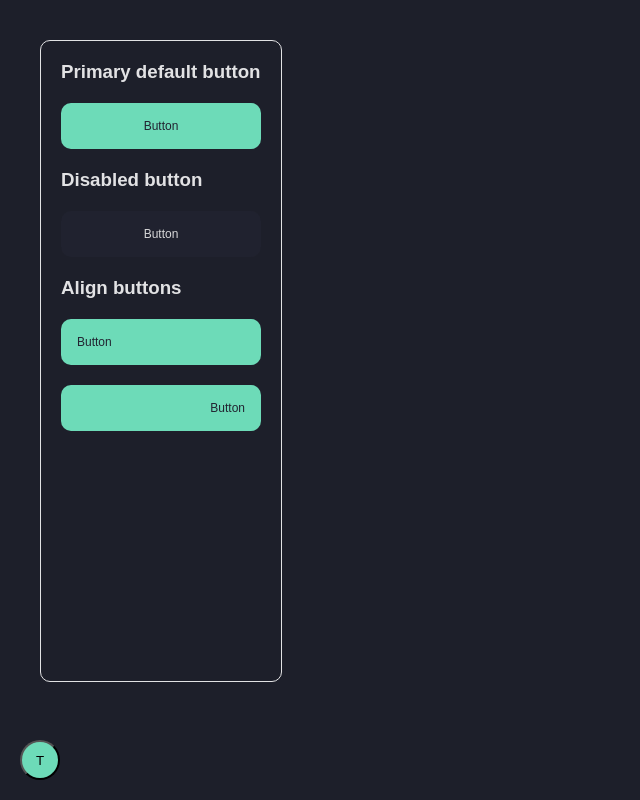
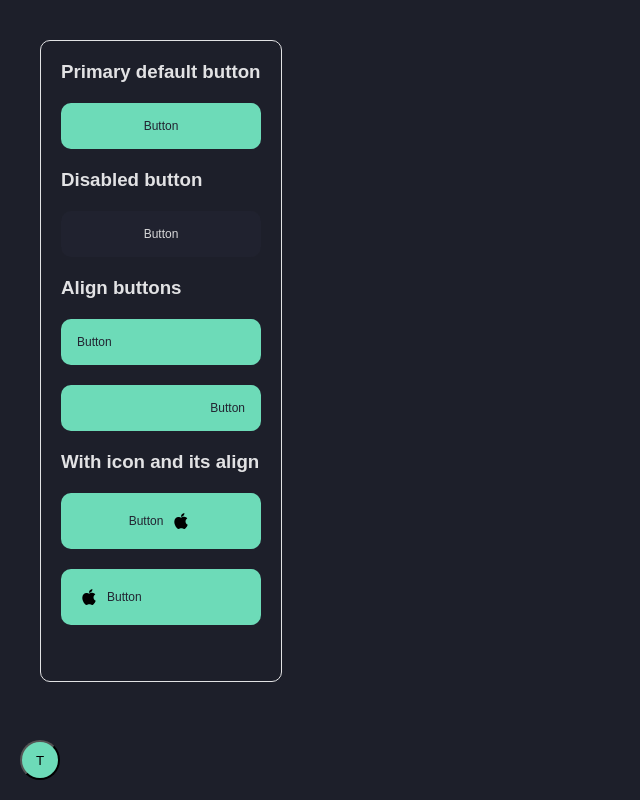
Before and after one commit to lomeat/twa-ui, a React (Vite) app: page / in a window 1280 px wide. Shown: the whole page, without its empty margins (0-640 px from the left). Built offline with nearby package versions, Linux system fonts and the light colour scheme.

Commit message:
feat [button]: add icon and icon align

```diff
--- a/src/Demo.tsx
+++ b/src/Demo.tsx
@@ -3,6 +3,10 @@ import styled from "styled-components";
 
 import { useThemeProvider } from "hooks";
 import { Button } from "components";
+
+import { Icon } from "./assets/icon";
+// import IconSvg from "./assets/icon.svg";
+// import { ReactComponent as Logo } from "./assets/icon.svg";
 
 /**
  * Demo scene for testing and presenting components
@@ -27,6 +31,18 @@ export function Demo() {
             Button
           </Button>
           <Button align="right" onClick={() => {}}>
+            Button
+          </Button>
+          <H3>With icon and its align</H3>
+          <Button iconAlign="right" icon={<Icon />} onClick={() => {}}>
+            Button
+          </Button>
+          <Button
+            iconAlign="left"
+            align="left"
+            icon={<Icon />}
+            onClick={() => {}}
+          >
             Button
           </Button>
         </Container>
--- /dev/null
+++ b/src/assets/icon.tsx
@@ -0,0 +1,18 @@
+import IconSvg from "./icon.svg";
+
+export function Icon() {
+  return (
+    <svg
+      width="24px"
+      height="24px"
+      viewBox="0 0 24 24"
+      fill="none"
+      xmlns="http://www.w3.org/2000/svg"
+    >
+      <path
+        d="M16.52 12.46C16.508 11.8438 16.6682 11.2365 16.9827 10.7065C17.2972 10.1765 17.7534 9.74476 18.3 9.46C17.9558 8.98143 17.5063 8.5883 16.9862 8.31089C16.466 8.03349 15.8892 7.87923 15.3 7.86C14.03 7.76 12.65 8.6 12.14 8.6C11.63 8.6 10.37 7.9 9.40999 7.9C7.40999 7.9 5.29999 9.49 5.29999 12.66C5.30963 13.6481 5.48194 14.6279 5.80999 15.56C6.24999 16.84 7.89999 20.05 9.61999 20C10.52 20 11.16 19.36 12.33 19.36C13.5 19.36 14.05 20 15.06 20C16.79 20 18.29 17.05 18.72 15.74C18.0689 15.4737 17.5119 15.0195 17.1201 14.4353C16.7282 13.8511 16.5193 13.1634 16.52 12.46ZM14.52 6.59C14.8307 6.23965 15.065 5.82839 15.2079 5.38245C15.3508 4.93651 15.3992 4.46569 15.35 4C14.4163 4.10239 13.5539 4.54785 12.93 5.25C12.6074 5.58991 12.3583 5.99266 12.1983 6.43312C12.0383 6.87358 11.9708 7.34229 12 7.81C12.4842 7.82361 12.9646 7.71974 13.3999 7.50728C13.8353 7.29482 14.2127 6.98009 14.5 6.59H14.52Z"
+        fill="#000000"
+      />
+    </svg>
+  );
+}
--- a/src/components/Button/Button.component.tsx
+++ b/src/components/Button/Button.component.tsx
@@ -1,23 +1,25 @@
 import React from "react";
 
 import * as S from "./Button.styles";
+import * as T from "./Button.types";
 
-type ButtonProps = {
-  isDisable?: boolean;
-  onClick: (value?: unknown) => void;
-  children: React.ReactNode;
-  align?: ButtonAlign;
-};
-
-type ButtonAlign = "left" | "right" | "center";
-
-export function Button({ children, onClick, align, isDisable }: ButtonProps) {
+export function Button({
+  children,
+  onClick,
+  align,
+  isDisable,
+  icon,
+  iconAlign,
+}: T.ButtonProps) {
   const Wrapper = isDisable ? S.DisableButton : S.DefaultButton;
 
   return (
     <Wrapper onClick={isDisable ? () => {} : onClick}>
       {isDisable && <S.Block>{children}</S.Block>}
-      <S.Container align={align}>{children}</S.Container>
+      <S.Container align={align} iconAlign={iconAlign}>
+        {icon}
+        {children}
+      </S.Container>
     </Wrapper>
   );
 }
--- a/src/components/Button/Button.styles.tsx
+++ b/src/components/Button/Button.styles.tsx
@@ -1,5 +1,7 @@
 import styled from "styled-components";
 import { darken } from "polished";
+
+import * as T from "./Button.types";
 
 export const Wrapper = styled.button<{ isDisable?: boolean }>`
   padding: 16px;
@@ -45,7 +47,20 @@ export const Block = styled(Wrapper)`
   left: 0;
 `;
 
-export const Container = styled.div<{ align?: "left" | "center" | "right" }>`
+export const Container = styled.div<{
+  align?: T.ButtonAlign;
+  iconAlign?: T.IconAlign;
+}>`
   width: 100%;
-  text-align: ${(props) => props.align};
+  display: flex;
+  align-items: center;
+  gap: 6px;
+  justify-content: ${(props) =>
+    props.align === "left"
+      ? "flex-start"
+      : props.align === "right"
+      ? "flex-end"
+      : props.align ?? "center"};
+  flex-direction: ${(props) =>
+    props.iconAlign === "right" ? "row-reverse" : "row"};
 `;
```
Also changed, not shown: src/components/Button/Button.types.tsx (added, +13 -0 lines).
